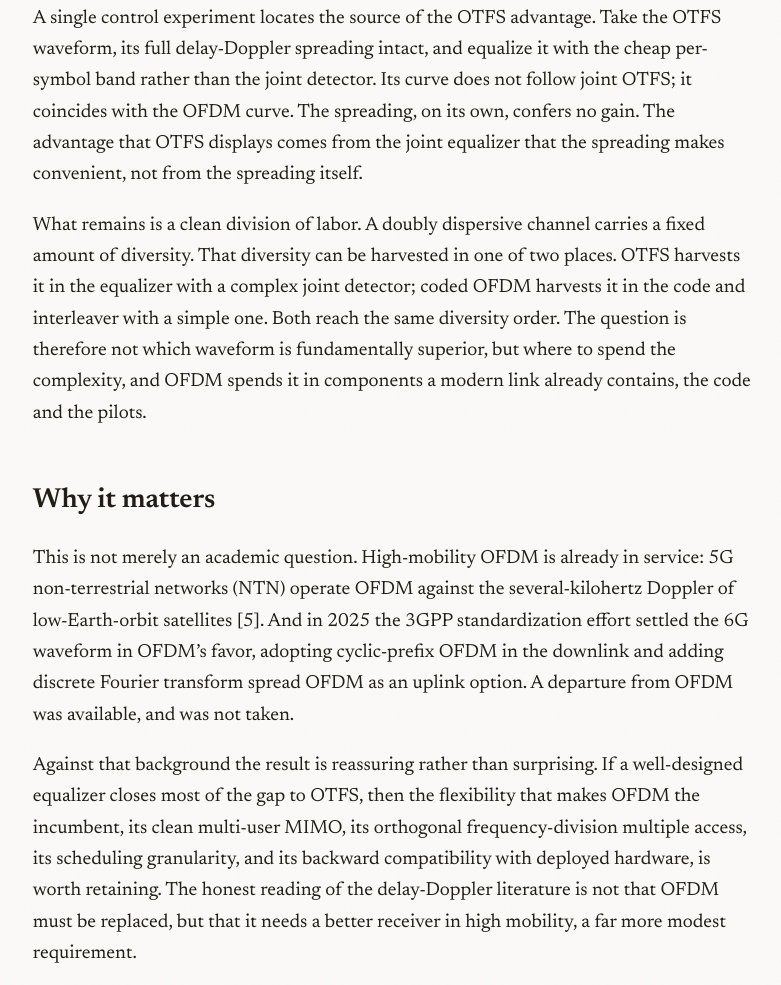
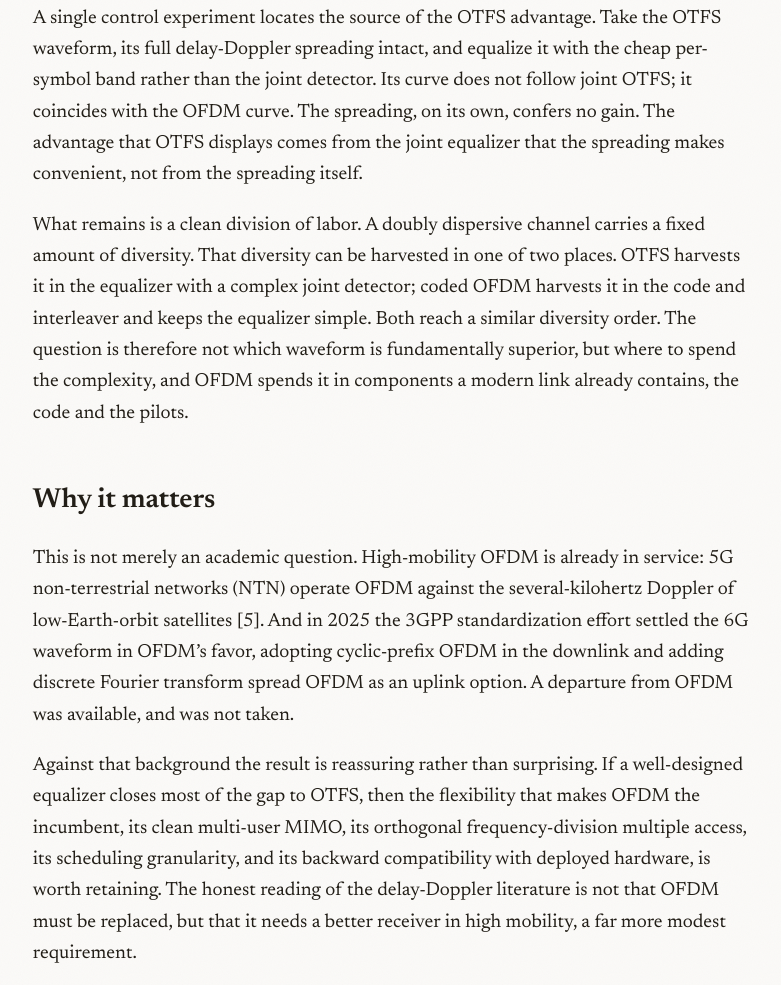
Before and after one commit to kostisdov/kostisdov.github.io, an Astro site: page /posts/doppler-resilient-ofdm in a window 1280 px wide. Shown: the part 5080-6065 px from the top of the page, without its empty margins (213-994 px from the left). Built offline with nearby package versions, Linux system fonts and the light colour scheme; Astro itself is replaced by a stand-in of ours.

Commit message:
Clarify OFDM equalizer phrasing; same to similar diversity order

```diff
--- a/src/content/posts/doppler-resilient-ofdm.md
+++ b/src/content/posts/doppler-resilient-ofdm.md
@@ -134,8 +134,8 @@ spreading makes convenient, not from the spreading itself.
 
 What remains is a clean division of labor. A doubly dispersive channel carries a fixed amount of
 diversity. That diversity can be harvested in one of two places. OTFS harvests it in the equalizer
-with a complex joint detector; coded OFDM harvests it in the code and interleaver with a simple one.
-Both reach the same diversity order. The question is therefore not which waveform is fundamentally
+with a complex joint detector; coded OFDM harvests it in the code and interleaver and keeps the
+equalizer simple. Both reach a similar diversity order. The question is therefore not which waveform is fundamentally
 superior, but where to spend the complexity, and OFDM spends it in components a modern link already
 contains, the code and the pilots.
 
```
